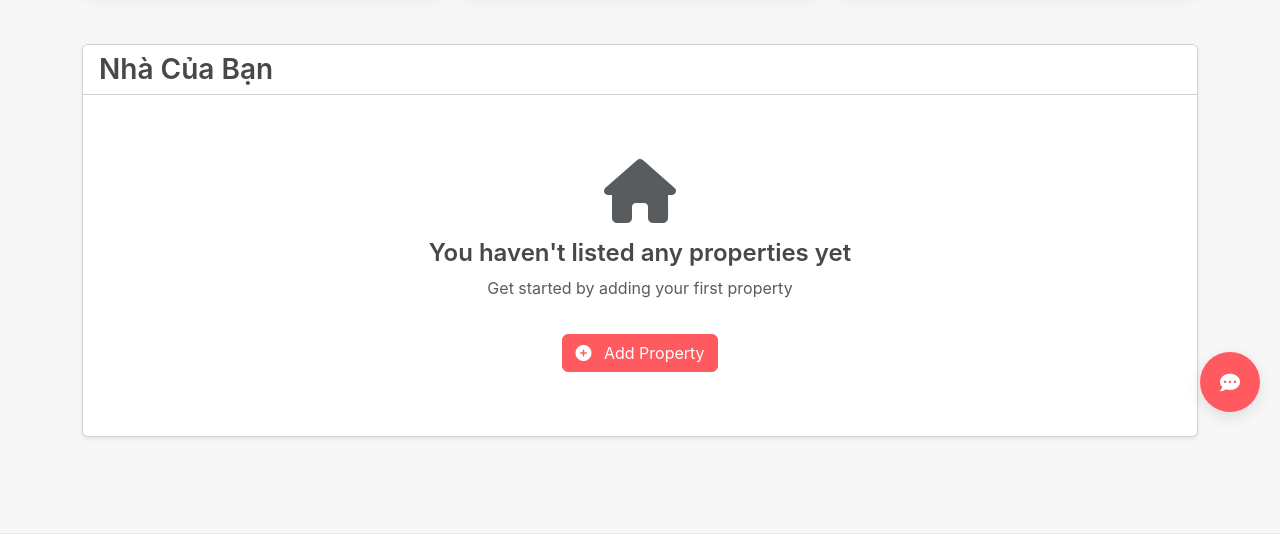
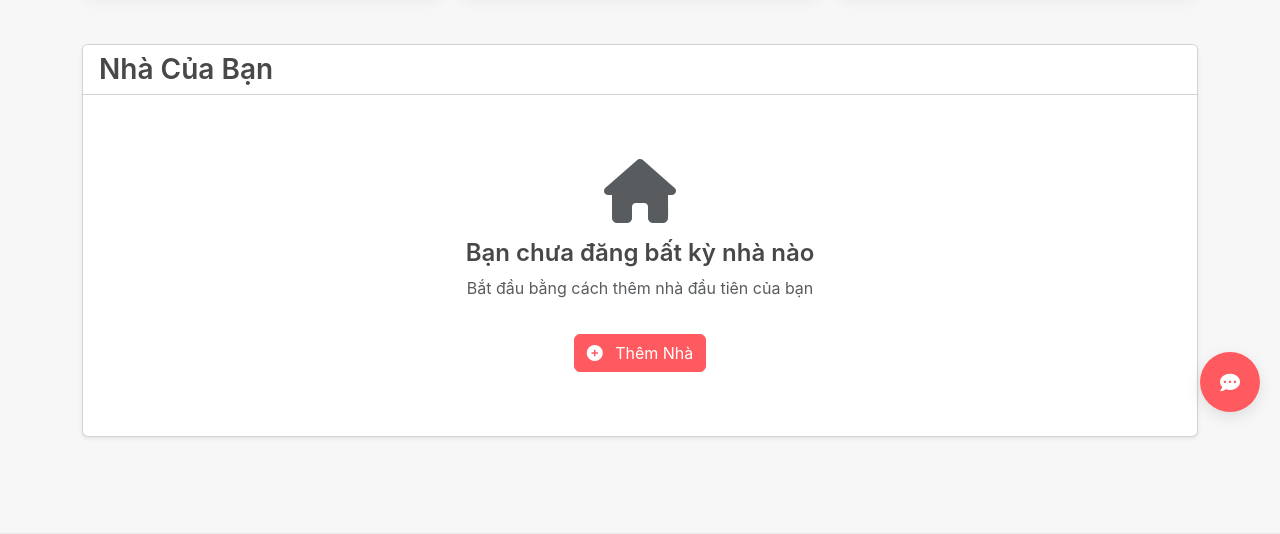
Before and after one commit to YCN-AFS/thuephongtro, a Flask app: page /dashboard in a window 1280 px wide. Shown: the part 368-902 px from the top of the page. Run offline with Flask 3, Linux system fonts and the light colour scheme; the visitor is signed in with stand-in values (Sample User, id 1); data comes from the database, SQL or seed files in the repository; data that the repository does not hold is empty; parts of the project's set-up code (start-up, migrations or seed data) failed here and were passed over; some libraries are stand-ins or nearby versions.

Commit message:
Improve the Vietnamese translation for the landlord dashboard display
Updates the landlord dashboard template to improve the Vietnamese translation.

Replit-Commit-Author: Agent
Replit-Commit-Session-Id: c8d9bdaf-03c6-4b5b-be15-82d86f3dca99
Replit-Commit-Screenshot-Url: https://storage.googleapis.com/screenshot-production-us-central1/188f3824-8f8e-4b6f-837f-aa0a3eacf478/bb62e6d2-e6a3-4c8f-a18d-2aac0a9bf08e.jpg

```diff
--- a/templates/landlord_dashboard.html
+++ b/templates/landlord_dashboard.html
@@ -77,7 +77,7 @@
                                     </td>
                                     <td>{{ property.property_type|capitalize }}</td>
                                     <td>{{ property.district }}, {{ property.city }}</td>
-                                    <td>{{ "{:,.0f}".format(property.price) }} VND/month</td>
+                                    <td>{{ "{:,.0f}".format(property.price) }} VND/tháng</td>
                                     <td>
                                         <div class="form-check form-switch">
                                             <input class="form-check-input availability-toggle" type="checkbox"
@@ -86,23 +86,23 @@
                                                 {{ 'checked' if property.is_available else '' }}>
                                             <label class="form-check-label" for="availability-{{ property.id }}">
                                                 <span class="badge {{ 'bg-success' if property.is_available else 'bg-danger' }}">
-                                                    {{ 'Available' if property.is_available else 'Unavailable' }}
+                                                    {{ 'Còn Trống' if property.is_available else 'Đã Thuê' }}
                                                 </span>
                                             </label>
                                         </div>
                                     </td>
                                     <td>
                                         <div class="action-buttons">
-                                            <a href="{{ url_for('property_details', property_id=property.id) }}" class="btn btn-sm btn-outline-primary" data-bs-toggle="tooltip" title="View Property">
+                                            <a href="{{ url_for('property_details', property_id=property.id) }}" class="btn btn-sm btn-outline-primary" data-bs-toggle="tooltip" title="Xem Nhà">
                                                 <i class="fas fa-eye"></i>
                                             </a>
-                                            <a href="{{ url_for('edit_property', property_id=property.id) }}" class="btn btn-sm btn-outline-secondary" data-bs-toggle="tooltip" title="Edit Property">
+                                            <a href="{{ url_for('edit_property', property_id=property.id) }}" class="btn btn-sm btn-outline-secondary" data-bs-toggle="tooltip" title="Chỉnh Sửa">
                                                 <i class="fas fa-edit"></i>
                                             </a>
                                             <button class="btn btn-sm btn-outline-danger delete-property-btn"
                                                 data-property-id="{{ property.id }}"
                                                 data-property-title="{{ property.title }}"
-                                                data-bs-toggle="tooltip" title="Delete Property">
+                                                data-bs-toggle="tooltip" title="Xóa Nhà">
                                                 <i class="fas fa-trash-alt"></i>
                                             </button>
                                             <form id="delete-property-form-{{ property.id }}" action="{{ url_for('delete_property', property_id=property.id) }}" method="POST" style="display: none;"></form>
@@ -116,10 +116,10 @@
             {% else %}
                 <div class="text-center py-5">
                     <i class="fas fa-home fa-4x text-muted mb-3"></i>
-                    <h4>You haven't listed any properties yet</h4>
-                    <p class="text-muted">Get started by adding your first property</p>
+                    <h4>Bạn chưa đăng bất kỳ nhà nào</h4>
+                    <p class="text-muted">Bắt đầu bằng cách thêm nhà đầu tiên của bạn</p>
                     <a href="{{ url_for('create_property') }}" class="btn btn-primary mt-3">
-                        <i class="fas fa-plus-circle me-2"></i> Add Property
+                        <i class="fas fa-plus-circle me-2"></i> Thêm Nhà
                     </a>
                 </div>
             {% endif %}
```
